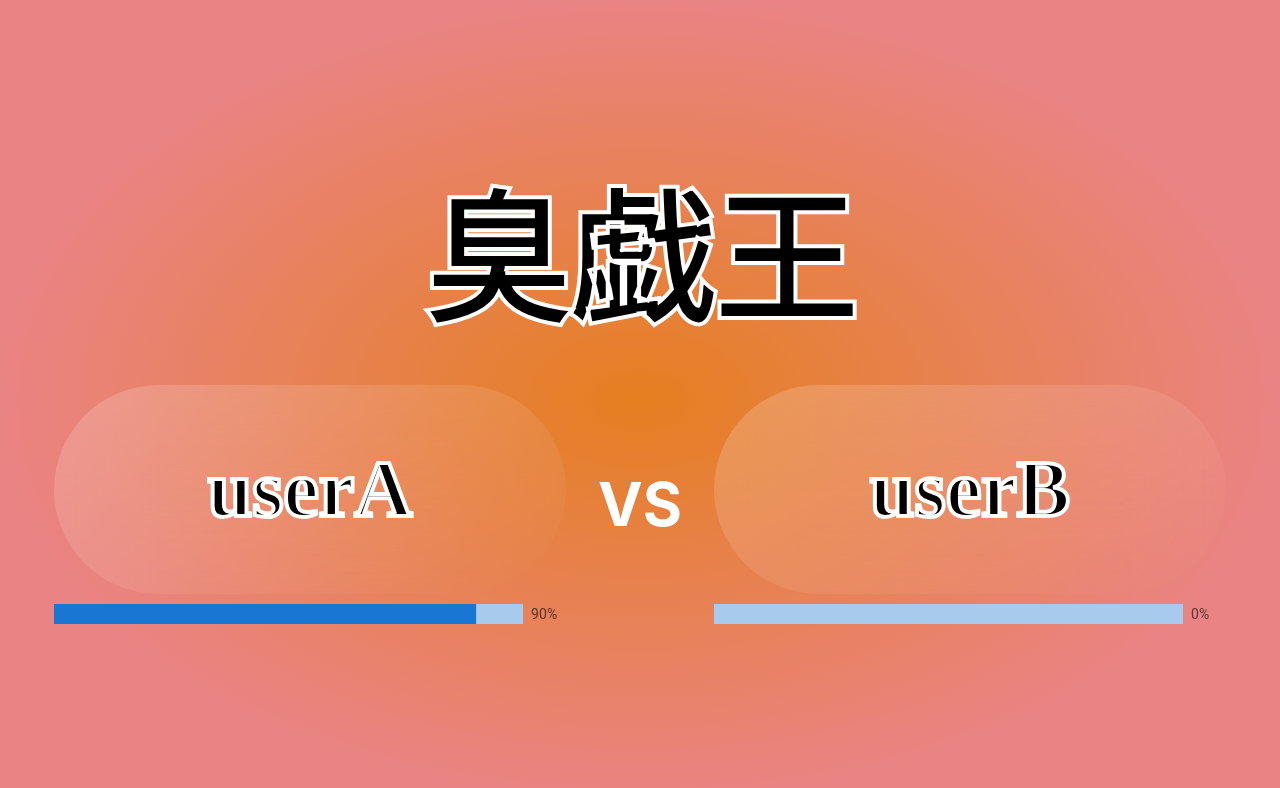
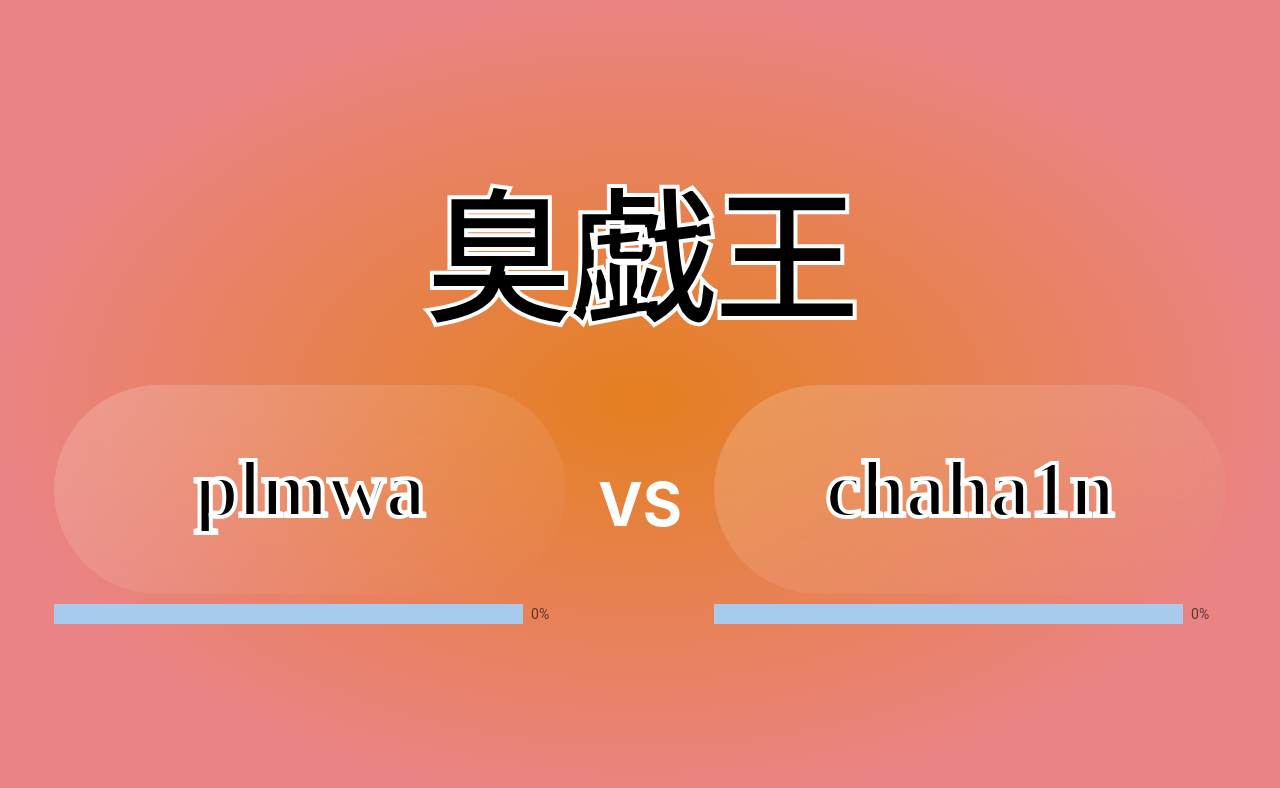
Before and after one commit to RAINeko256/shugiou, a React (Create React App) app: page /battle in a window 1280 px wide. Shown: the top 788 px of the page. Built offline with nearby package versions, Linux system fonts and the light colour scheme.

Commit message:
update battle.js
useEffect のところにIoTcoreとsubscriptionする処理を書く

```diff
--- a/src/pages/battle/Battle.js
+++ b/src/pages/battle/Battle.js
@@ -51,18 +51,13 @@ function PointGauge(props) {
 
 function Battle() {
 
-  const [userA,setUserA] = React.useState(0.0)
-  const [userB,setUserB] = React.useState(0.0)
+  const [nameA,setNameA] = React.useState("plmwa")
+  const [pointA,setPointA] = React.useState(0.0)
+  const [nameB,setNameB] = React.useState("chaha1n")
+  const [pointB,setPointB] = React.useState(0.0)
 
-  //デモのためにゲージの量を変更させるやつ
-  //今後削除する
   React.useEffect(() => {
-    const timer = setInterval(() => {
-      setUserA((prevProgress) => (prevProgress >= 100 ? 10 : prevProgress + 10));
-    }, 800);
-    return () => {
-      clearInterval(timer);
-    };
+    //ここでIoT coreから取得したデータをsetHogeを使ってセットする
   }, []);
 
   return (
@@ -79,8 +74,8 @@ function Battle() {
         })}
       >
         <BattlerDataBox>
-          <BattleName>userA</BattleName>
-          <PointGauge value={userA} />
+          <BattleName>{nameA}</BattleName>
+          <PointGauge value={pointA} />
         </BattlerDataBox>
         <div className={css({})}>
           <h2
@@ -93,8 +88,8 @@ function Battle() {
           </h2>
         </div>
         <BattlerDataBox>
-          <BattleName>userB</BattleName>
-          <PointGauge value={userB} />
+          <BattleName>{nameB}</BattleName>
+          <PointGauge value={pointB} />
 
         </BattlerDataBox>
       </div>
```
